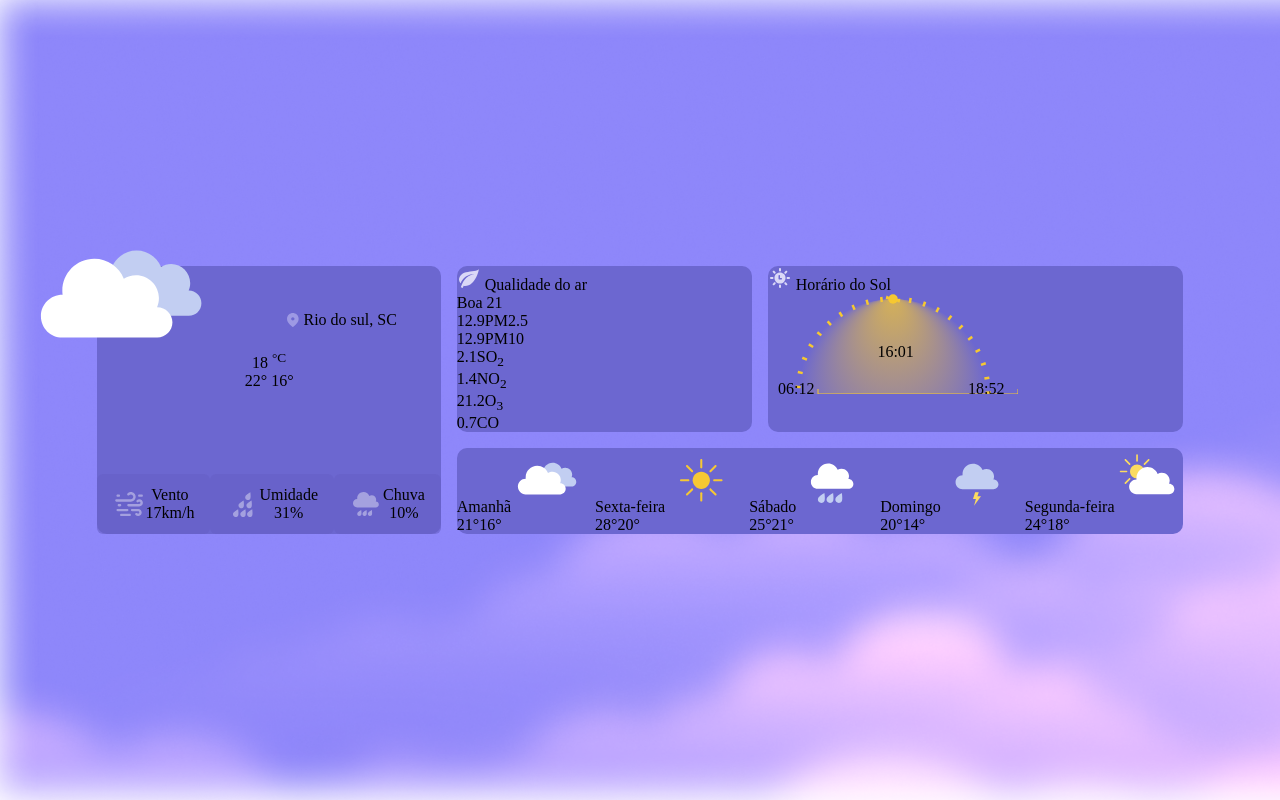
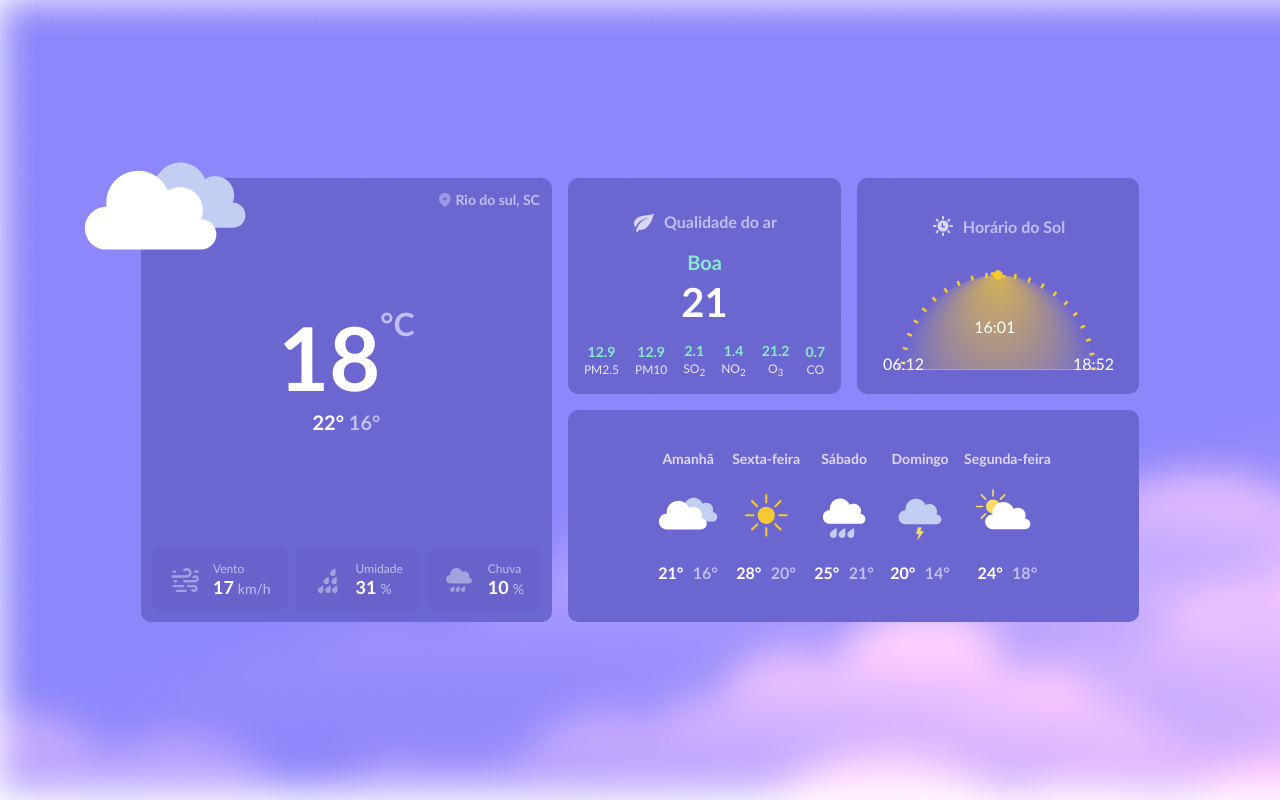
Before and after one commit to ElanDeyan/boraCodar, a plain HTML site: page clima-app/index.html in a window 1280 px wide. Drawn offline with Linux system fonts and the light colour scheme.

Commit message:
Style desktop done

```diff
--- /dev/null
+++ b/clima-app/assets/fonts/Transfonter/stylesheet.css
@@ -0,0 +1,19 @@
+@font-face {
+    font-family: 'Lato';
+    src: local('Lato Regular'), local('Lato-Regular'),
+        url('Lato-Regular.woff2') format('woff2'),
+        url('Lato-Regular.woff') format('woff');
+    font-weight: normal;
+    font-style: normal;
+    font-display: swap;
+}
+
+@font-face {
+    font-family: 'Lato';
+    src: local('Lato Bold'), local('Lato-Bold'),
+        url('Lato-Bold.woff2') format('woff2'),
+        url('Lato-Bold.woff') format('woff');
+    font-weight: bold;
+    font-style: normal;
+    font-display: swap;
+}
--- a/clima-app/index.html
+++ b/clima-app/index.html
@@ -37,7 +37,7 @@
                         <span>Rio do sul, SC</span>
                     </div>
                     <div class="temperature">
-                        <span class="average">18 <sup>&deg;C</sup></span>
+                        <span class="average">18<sup>&deg;C</sup></span>
                         <div class="min-max">
                             <span class="max">22&deg;</span>
                             <span class="min">16&deg;</span>
@@ -245,8 +245,8 @@
                                     r="50%"
                                     fill="url(#light)"
                                 ></circle>
-                                <text class="now" x="43.75%" y="62.5%">
-                                    <tspan>16:01</tspan>
+                                <text class="now" x="40.5%" y="62.5%">
+                                    <tspan fill="white">16:01</tspan>
                                 </text>
                                 <circle
                                     class="sun"
@@ -257,22 +257,22 @@
                                 ></circle>
                                 <g>
                                     <line
-                                        x1="50"
-                                        x2="250"
+                                        x1="25"
+                                        x2="225"
                                         y1="100%"
                                         y2="100%"
                                         stroke="hsl(46,92%,58%)"
                                     ></line>
                                     <line
-                                        x1="50"
-                                        x2="50"
+                                        x1="25"
+                                        x2="25"
                                         y1="105%"
                                         y2="95%"
                                         stroke="hsl(46,92%,58%)"
                                     ></line>
                                     <line
-                                        x1="250"
-                                        x2="250"
+                                        x1="225"
+                                        x2="225"
                                         y1="105%"
                                         y2="95%"
                                         stroke="hsl(46,92%,58%)"
@@ -281,17 +281,17 @@
                             </g>
                             <g>
                                 <text class="sunrise" x="10" y="100%">
-                                    <tspan>06:12</tspan>
+                                    <tspan fill="white">06:12</tspan>
                                 </text>
                                 <text class="sunset" x="200" y="100%">
-                                    <tspan>18:52</tspan>
+                                    <tspan fill="white">18:52</tspan>
                                 </text>
                             </g>
                         </svg>
                     </div>
                 </div>
                 <div class="widget" data-widget-type="week-weather">
-                    <div class="wheather" data-day="tomorrow">
+                    <div class="weather" data-day="tomorrow">
                         <span class="day">Amanhã</span>
                         <svg
                             class="weather-icon"
@@ -316,7 +316,7 @@
                             ><span class="min">16&deg;</span>
                         </div>
                     </div>
-                    <div class="wheather" data-day="friday">
+                    <div class="weather" data-day="friday">
                         <span class="day">Sexta-feira</span>
                         <svg class="weather-icon" width="64" height="64" viewBox="0 0 64 64" fill="none" xmlns="http://www.w3.org/2000/svg">
                             <path d="M40.8801 32.2744C40.8801 37.0268 37.0275 40.8795 32.277 40.8795C27.5237 40.8795 23.6711 37.0268 23.6711 32.2744C23.6711 27.521 27.5237 23.6684 32.277 23.6684C37.0275 23.6684 40.8801 27.521 40.8801 32.2744Z" fill="#F6C833"/>
@@ -335,7 +335,7 @@
                             ><span class="min">20&deg;</span>
                         </div>
                     </div>
-                    <div class="wheather" data-day="saturday">
+                    <div class="weather" data-day="saturday">
                         <span class="day">Sábado</span>
                         <svg class="weather-icon" width="64" height="64" viewBox="0 0 64 64" fill="none" xmlns="http://www.w3.org/2000/svg">
                             <path d="M48.4726 31.0461C48.4514 31.0461 48.432 31.0519 48.411 31.0521C48.8005 30.1512 49.0187 29.1588 49.0187 28.1149C49.0187 24.0215 45.7001 20.7029 41.6067 20.7029C40.1599 20.7029 38.8145 21.124 37.6736 21.8408C36.1304 18.0901 32.4438 15.4471 28.1365 15.4471C22.4407 15.4471 17.8237 20.0642 17.8237 25.76C17.8237 26.1903 17.8585 26.6121 17.9098 27.0286C17.8807 27.0284 17.8527 27.0243 17.8237 27.0243C14.005 27.0243 10.9091 30.1201 10.9091 33.939C10.9091 37.7577 14.005 40.8535 17.8237 40.8535H48.4726C51.181 40.8535 53.3763 38.6581 53.3763 35.9498C53.3763 33.2414 51.181 31.0461 48.4726 31.0461Z" fill="white"/>
@@ -349,7 +349,7 @@
                             ><span class="min">21&deg;</span>
                         </div>
                     </div>
-                    <div class="wheather" data-day="sunday">
+                    <div class="weather" data-day="sunday">
                         <span class="day">Domingo</span>
                         <svg class="weather-icon" width="64" height="64" viewBox="0 0 64 64" fill="none" xmlns="http://www.w3.org/2000/svg">
                             <path d="M48.5011 31.3833C48.4797 31.3833 48.4603 31.3892 48.4389 31.3895C48.8323 30.4794 49.0527 29.4771 49.0527 28.4227C49.0527 24.2879 45.7007 20.9359 41.5659 20.9359C40.1046 20.9359 38.7456 21.3612 37.5932 22.0852C36.0344 18.2967 32.3106 15.6271 27.9598 15.6271C22.2068 15.6271 17.5432 20.2907 17.5432 26.0439C17.5432 26.4786 17.5782 26.9047 17.63 27.3254C17.6006 27.3251 17.5723 27.3211 17.5432 27.3211C13.6858 27.3211 10.5588 30.4481 10.5588 34.3055C10.5588 38.1627 13.6858 41.2897 17.5432 41.2897H48.5011C51.2368 41.2897 53.4545 39.0722 53.4545 36.3365C53.4545 33.6008 51.2368 31.3833 48.5011 31.3833Z" fill="#C2CEF2"/>
@@ -361,7 +361,7 @@
                             ><span class="min">14&deg;</span>
                         </div>
                     </div>
-                    <div class="wheather" data-day="monday">
+                    <div class="weather" data-day="monday">
                         <span class="day">Segunda-feira</span>
                         <svg class="weather-icon" width="64" height="64" viewBox="0 0 64 64" fill="none" xmlns="http://www.w3.org/2000/svg">
                             <path d="M25.0432 23.4943C25.0432 27.361 21.9082 30.4958 18.041 30.4958C14.1737 30.4958 11.0387 27.361 11.0387 23.4943C11.0387 19.6276 14.1737 16.4928 18.041 16.4928C21.9082 16.4928 25.0432 19.6276 25.0432 23.4943Z" fill="#FBDB60"/>
--- a/clima-app/style.css
+++ b/clima-app/style.css
@@ -1,3 +1,26 @@
+/* Font Face and files downloaded in Google Fonts
+   and .woff .woff2 files generated in Transfonter.org
+*/
+@font-face {
+  font-family: 'Lato';
+  src: local('Lato Regular'), local('Lato-Regular'),
+      url('./assets/fonts/Transfonter/') format('woff2'),
+      url('./assets/fonts/Transfonter/Lato-Regular.woff') format('woff');
+  font-weight: normal;
+  font-style: normal;
+  font-display: swap;
+}
+
+@font-face {
+  font-family: 'Lato';
+  src: local('Lato Bold'), local('Lato-Bold'),
+      url('./assets/fonts/Transfonter/Lato-Bold.woff2') format('woff2'),
+      url('./assets/fonts/Transfonter/Lato-Bold.woff') format('woff');
+  font-weight: bold;
+  font-style: normal;
+  font-display: swap;
+}
+
 :root {
   --corner-radius: 10px;
 
@@ -5,11 +28,16 @@
   --s: 0;
   --l: 0;
   --a: 1;
-  --hsla: hsla(var(--h),var(--s),var(--l),var(--a));
+  --hsla: hsla(var(--h), var(--s), var(--l), var(--a));
 
   --gap: 1rem;
 
   --internal-padding: 1em;
+
+  --text-color-light-purple: hsl(243, 71%, 85%);
+  --text-color-white: hsl(0, 50%, 100%);
+
+  --good-level-color: hsl(162, 71%, 73%);
 }
 
 *,
@@ -22,6 +50,8 @@
 
 html {
   scroll-behavior: smooth;
+  font-family: 'Lato', system-ui, sans-serif;
+  color: var(--text-color-light-purple);
 }
 
 body {
@@ -95,7 +125,7 @@ img {
 
 .chart circle {
   stroke-width: 5px;
-  stroke: hsl(46,92%,58%);
+  stroke: hsl(46, 92%, 58%);
   stroke-dasharray: 2.5 12;
 }
 
@@ -135,11 +165,9 @@ img {
     }
   }
 
-  .weather-dashboard > [data-widget-type] {
+  .weather-dashboard>[data-widget-type] {
     grid-area: unset;
   }
-
-
 }
 
 .widget {
@@ -160,14 +188,18 @@ img {
   flex-direction: column;
   align-items: center;
   justify-content: space-between;
+
+  padding: calc(var(--internal-padding) * 0.75);
+
+  font-weight: bold;
 }
 
-[data-widget-type="temperature-now"] > .weather-now {
+[data-widget-type="temperature-now"]>.weather-now {
   position: absolute;
   inset: -56px auto auto -64px;
 }
 
-[data-widget-type="temperature-now"] > .location {
+[data-widget-type="temperature-now"]>.location {
   --gap: .25rem;
   --internal-padding: .75rem;
 
@@ -175,11 +207,12 @@ img {
   align-items: center;
   position: absolute;
   inset: 0 0 auto auto;
-  margin: 2rem 2rem 0 0;
   padding: var(--internal-padding);
+
+  font-size: .875rem;
 }
 
-[data-widget-type="temperature-now"] > .temperature {
+[data-widget-type="temperature-now"]>.temperature {
   --gap: .25rem;
 
   display: flex;
@@ -189,11 +222,32 @@ img {
   margin: auto 0;
 }
 
-[data-widget-type="temperature-now"] > .statistics {
+[data-widget-type="temperature-now"]>.temperature .average {
+  color: var(--text-color-white);
+  font-weight: bold;
+  font-size: 5.5rem;
+}
+
+[data-widget-type="temperature-now"]>.temperature .average sup {
+  font-size: 2rem;
+  vertical-align: top;
+  color: var(--text-color-light-purple);
+}
+
+[data-widget-type="temperature-now"]>.temperature .min-max {
+  font-size: 1.25rem;
+}
+
+[data-widget-type="temperature-now"]>.temperature .max {
+  color: var(--text-color-white);
+}
+
+[data-widget-type="temperature-now"]>.statistics {
   --gap: .5rem;
   display: flex;
   align-items: center;
   justify-content: center;
+  gap: var(--gap);
 }
 
 [data-widget-type="temperature-now"] .widget {
@@ -206,14 +260,31 @@ img {
   display: flex;
   align-items: center;
   justify-content: center;
+  gap: var(--gap);
   padding: calc(var(--internal-padding) * 0.75) var(--internal-padding);
 }
 
 [data-widget-type="temperature-now"] .widget .widget-data {
   display: flex;
   flex-direction: column;
-  align-items: center;
+  align-items: start;
   justify-content: center;
+
+  font-weight: 400;
+  font-size: .75rem;
+}
+
+[data-widget-type="temperature-now"] .widget .widget-data .value {
+  font-size: 1.125rem;
+  font-weight: bold;
+  color: var(--text-color-white);
+}
+
+[data-widget-type="temperature-now"] [data-widget-type] .value::after {
+  font-size: .875rem;
+  font-weight: 400;
+  color: var(--text-color-light-purple);
+  margin-inline-start: .25rem;
 }
 
 [data-widget-type="temperature-now"] [data-widget-type="wind"] .value::after {
@@ -229,25 +300,136 @@ img {
 }
 
 [data-widget-type="air-quality"] {
+  --internal-padding: 2em 1em 1em;
   grid-area: air;
+
+  display: flex;
+  flex-direction: column;
+  align-items: center;
+  justify-content: center;
+  gap: var(--gap);
+
+  padding: var(--internal-padding);
+}
+
+[data-widget-type="air-quality"] .statistic-type {
+  --gap: .5rem;
+
+  display: flex;
+  align-items: center;
+  gap: var(--gap);
+
+  font-weight: bold;
+}
+
+[data-widget-type="air-quality"] .quality {
+  --gap: .25rem;
+  display: flex;
+  flex-direction: column;
+  align-items: center;
+  justify-content: center;
+  gap: var(--gap);
+  font-weight: bold;
+}
+
+[data-widget-type="air-quality"] .quality .level {
+  font-size: 1.25rem;
+  color: var(--good-level-color);
+}
+
+[data-widget-type="air-quality"] .quality .value {
+  color: var(--text-color-white);
+  font-size: 2.5rem;
+}
+
+[data-widget-type="air-quality"] .air-elements {
+  --gap: 1rem;
+  display: flex;
+  align-items: center;
+  justify-content: center;
+  gap: var(--gap);
+}
+
+[data-widget-type="air-quality"] .air-elements .element {
+  --gap: .125rem;
+  display: flex;
+  flex-direction: column;
+  align-items: center;
+  justify-content: center;
+  gap: var(--gap);
+}
+
+[data-widget-type="air-quality"] .air-elements .element .grade {
+  color: var(--good-level-color);
+  font-size: .875rem;
+  font-weight: bold;
+}
+
+[data-widget-type="air-quality"] .air-elements .element .molecule {
+  --text-color-light-purple: hsl(243, 72%, 94%);
+  color: var(--text-color-light-purple);
+  font-size: .75rem;
 }
 
 [data-widget-type="sun-time"] {
+  --internal-padding: 2em 1em 1em;
+  --gap: 2rem;
   grid-area: sun-time;
+  display: flex;
+  flex-direction: column;
+  align-items: center;
+  justify-content: center;
+  gap: var(--gap);
+
+  padding: var(--internal-padding);
+}
+
+[data-widget-type="sun-time"] .statistic-type {
+  --gap: .5rem;
+  display: flex;
+  align-items: center;
+  justify-content: center;
+  gap: var(--gap);
+
+  font-weight: bold;
 }
 
 [data-widget-type="week-weather"] {
+  --gap: .75rem;
+  --internal-padding: 2.5em;
   grid-area: week;
   display: flex;
   gap: var(--gap);
   justify-content: center;
   align-items: center;
+  padding: var(--internal-padding);
 }
 
-.weather {
-  --gap: calc(var(--gap) / 2);
+[data-widget-type="week-weather"] .weather {
+  --gap: 1rem;
 
   display: flex;
   flex-direction: column;
   align-items: center;
+  gap: var(--gap);
 }
+
+[data-widget-type="week-weather"] .weather .day {
+  --text-color-light-purple: hsl(244, 66%, 91%);
+  color: var(--text-color-light-purple);
+  font-size: .875rem;
+  font-weight: bold;
+}
+
+[data-widget-type="week-weather"] .weather .min-max {
+  font-size: 1rem;
+  font-weight: bold;
+}
+
+[data-widget-type="week-weather"] .weather .min-max :first-child {
+  margin-inline-end: 1ch;
+}
+
+[data-widget-type="week-weather"] .weather .max {
+  color: var(--text-color-white);
+}
```
Also changed, not shown: clima-app/assets/fonts/Transfonter/Lato-Bold.woff (added), clima-app/assets/fonts/Transfonter/Lato-Bold.woff2 (added), clima-app/assets/fonts/Transfonter/Lato-Regular.woff (added), clima-app/assets/fonts/Transfonter/Lato-Regular.woff2 (added), 1 other file.
